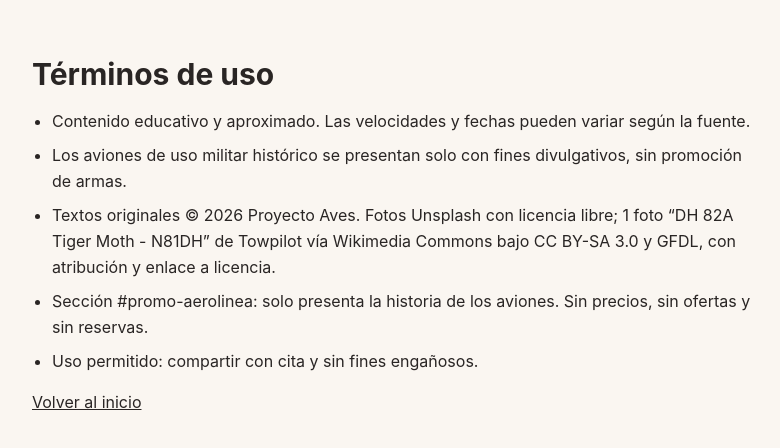
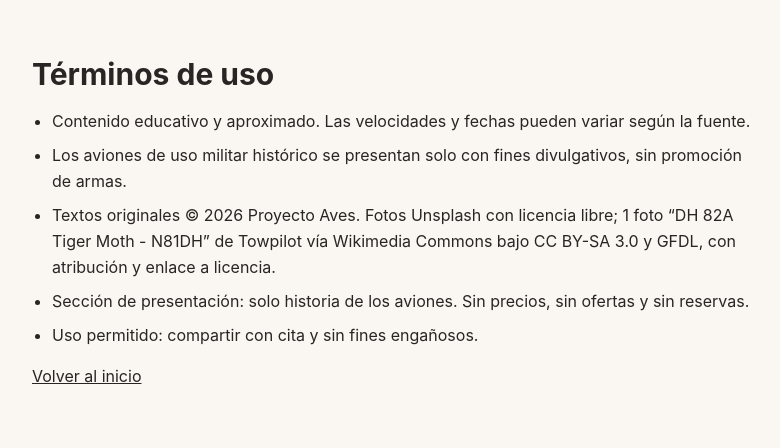
Before and after one commit to tribijo03/aves, a Next.js app: page /terminos in a window 1280 px wide. Shown: the top 448 px of the page, without its empty margins (248-1028 px from the left). Built offline with nearby package versions, Linux system fonts and the light colour scheme.

Commit message:
verificacion final sin restos promo

```diff
--- a/src/app/page.tsx
+++ b/src/app/page.tsx
@@ -29,7 +29,7 @@ const maquinas = [
     motor: "1 motor de pistón",
     abordo: "1 piloto",
     descripcion:
-      "Rival directo del más veloz. De líneas angulosas y motor potente, ofrecía una subida rápida y un vuelo exigente que pedía manos atentas y decisión en cada giro.",
+      "Contemporáneo de los más veloces de la selección. De líneas angulosas y motor potente, se describía con subida rápida y vuelo exigente para su época.",
     imagen:
       "https://images.unsplash.com/photo-1474302770737-173ee21bab63?w=800&q=80&auto=format&fit=crop",
     alt: "Avión de hélice histórico en pista al amanecer",
@@ -299,8 +299,8 @@ export default function Home() {
       {/* Navegación */}
       <nav className="sticky top-0 z-10 border-b border-stone-200 bg-[#FAF6F1]/95 backdrop-blur dark:border-white/10 dark:bg-[#160808]/95">
         <div className="mx-auto flex max-w-5xl flex-wrap items-center justify-center gap-x-7 gap-y-2 px-6 py-3 text-sm font-semibold text-[#8C1D1D] dark:text-red-300">
-          <a href="#promo-aerolinea" className="hover:underline">
-            Historia
+          <a href="#historia-aviacion" className="hover:underline">
+            Presentación
           </a>
           <a href="#ranking" className="hover:underline">
             Ranking
@@ -326,7 +326,7 @@ export default function Home() {
       {/* Contenido */}
       <main className="mx-auto max-w-5xl px-6 py-14">
         {/* Presentación histórica - sin oferta comercial */}
-        <section id="promo-aerolinea" className="scroll-mt-20 overflow-hidden rounded-3xl border border-[#C9A227]/40 bg-white p-6 shadow-md sm:p-8 dark:border-white/10 dark:bg-[#241010]">
+        <section id="historia-aviacion" className="scroll-mt-20 overflow-hidden rounded-3xl border border-[#C9A227]/40 bg-white p-6 shadow-md sm:p-8 dark:border-white/10 dark:bg-[#241010]">
           <p className="text-xs font-semibold uppercase tracking-[0.2em] text-[#8C1D1D] dark:text-red-300">
             Historia de la aviación · 1926 – 1943
           </p>
@@ -493,7 +493,7 @@ export default function Home() {
               Comparativa rápida
             </h2>
             <p className="mt-2 leading-relaxed text-stone-600 dark:text-stone-300">
-              Los 10 modelos frente a frente, del más veloz al más sereno:
+              Los 10 modelos frente a frente, ordenados por velocidad aproximada:
             </p>
           </div>
           <div className="mt-6 overflow-x-auto rounded-2xl border border-stone-200 bg-white shadow-sm dark:border-white/10 dark:bg-[#241010]">
--- a/src/app/terminos/page.tsx
+++ b/src/app/terminos/page.tsx
@@ -11,7 +11,7 @@ export default function Terminos() {
         <li>Contenido educativo y aproximado. Las velocidades y fechas pueden variar según la fuente.</li>
         <li>Los aviones de uso militar histórico se presentan solo con fines divulgativos, sin promoción de armas.</li>
         <li>Textos originales © 2026 Proyecto Aves. Fotos Unsplash con licencia libre; 1 foto “DH 82A Tiger Moth - N81DH” de Towpilot vía Wikimedia Commons bajo CC BY-SA 3.0 y GFDL, con atribución y enlace a licencia.</li>
-        <li>Sección #promo-aerolinea: solo presenta la historia de los aviones. Sin precios, sin ofertas y sin reservas.</li>
+        <li>Sección de presentación: solo historia de los aviones. Sin precios, sin ofertas y sin reservas.</li>
         <li>Uso permitido: compartir con cita y sin fines engañosos.</li>
       </ul>
       <p className="mt-4">
```
